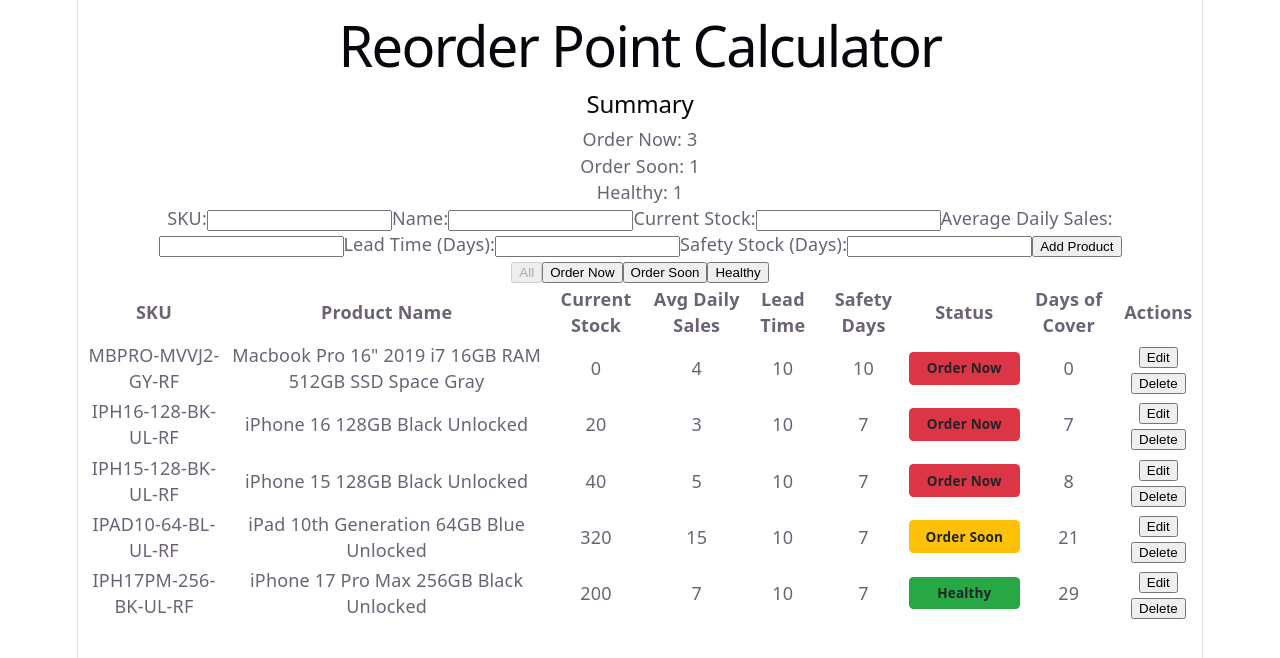
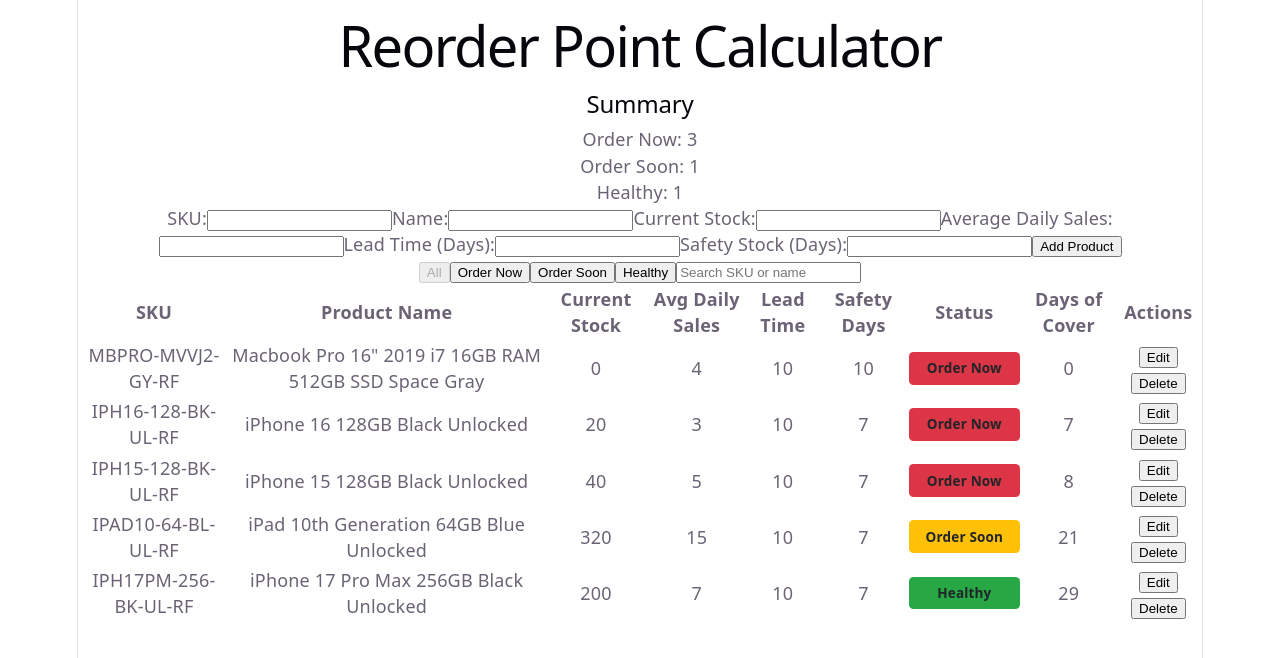
Before and after one commit to Andai671/reorder-point-calculator, a React (Vite) app: page / in a window 1280 px wide. Shown: the top 658 px of the page. Built offline with nearby package versions, Linux system fonts and the light colour scheme.

Commit message:
Search products by SKU or name

```diff
--- a/src/App.jsx
+++ b/src/App.jsx
@@ -62,6 +62,7 @@ function App() {
   );
   const [editingProduct, setEditingProduct] = useState(null);
   const [statusFilter, setStatusFilter] = useState("All");
+  const [searchText, setSearchText] = useState("");
 
   useEffect(() => {
     saveProducts(products);
@@ -109,7 +110,16 @@ function App() {
     return statusFilter === "All" ? true : getStatus(product) === statusFilter;
   });
 
-  const sortedProducts = [...visibleProducts].sort(
+  const query = searchText.toLowerCase();
+
+  const searchedProducts = visibleProducts.filter((product) => {
+    return (
+      product.sku.toLowerCase().includes(query) ||
+      product.name.toLowerCase().includes(query)
+    );
+  });
+
+  const sortedProducts = [...searchedProducts].sort(
     (a, b) => calcDaysOfCover(a) - calcDaysOfCover(b),
   );
 
@@ -133,6 +143,11 @@ function App() {
           {filter}
         </button>
       ))}
+      <input
+        placeholder="Search SKU or name"
+        value={searchText}
+        onChange={(e) => setSearchText(e.target.value)}
+      />
       <ProductTable
         products={sortedProducts}
         onDeleteProduct={handleDeleteProduct}
```
